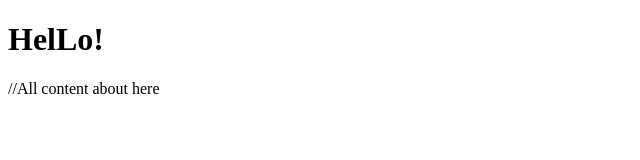
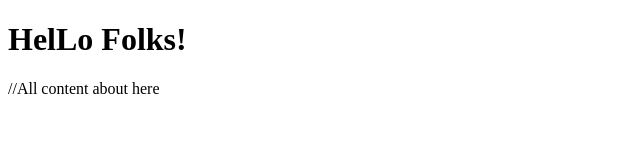
Before and after one commit to racharahul/Demo-Index, a plain HTML site: page index.html in a window 1280 px wide. Shown: the whole page, without its empty margins (0-640 px from the left). Drawn offline with Linux system fonts and the light colour scheme.

Commit message:
second-commit

```diff
--- a/index.html
+++ b/index.html
@@ -2,7 +2,7 @@
 <html lang="en-US">
   <head>
     <title>HTML Structure by (Md Abdur Rakib)</title>
-    <h1>HelLo!</h1>
+    <h1>HelLo Folks!</h1>
   </head>
   <body>
     //All content about here
```
